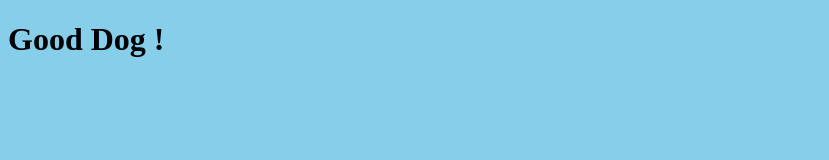
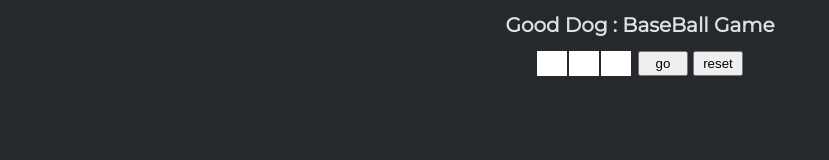
Before and after one commit to hellomac87/goodDog-practice, a website built with Parcel: page src/index.html in a window 1280 px wide. Shown: the whole page, without its empty margins (0-829 px from the left). Built offline with nearby package versions, Linux system fonts and the light colour scheme.

Commit message:
마크업, 로직 작성중

```diff
--- a/src/index.html
+++ b/src/index.html
@@ -1,5 +1,6 @@
 <!DOCTYPE html>
 <html lang="en">
+
 <head>
   <meta charset="UTF-8">
   <meta name="viewport" content="width=device-width, initial-scale=1.0">
@@ -7,9 +8,19 @@
   <title>Good Dog</title>
   <link rel="stylesheet" href="./index.scss">
 </head>
+
 <body>
-  <h1>Good Dog !</h1>
+  <h1>Good Dog : BaseBall Game</h1>
+
+  <form class="input-form">
+    <input class="input-users" type="text" maxlength="1">
+    <input class="input-users" type="text" maxlength="1">
+    <input class="input-users" type="text" maxlength="1">
+    <button class="btn-form" id="btnDo">go</button>
+    <button class="btn-form" id="btnReset">reset</button>
+  </form>
 
   <script src="./index.js"></script>
 </body>
+
 </html>
--- a/src/index.js
+++ b/src/index.js
@@ -1,3 +1,36 @@
-document.querySelector('h1').addEventListener('click', e => {
-  alert('Hell World!');
+let userInput = [];
+
+// 유저 입력 이벤트
+document.querySelectorAll('.input-users').forEach((inputUser, index) => {
+  inputUser.addEventListener('input', (e) => {
+    inputUser.nextElementSibling.focus();
+  });
 });
+
+// 유저 form submit event
+document.querySelector('.input-form').addEventListener('submit', (e) => {
+
+});
+
+
+/* logic
+const arr = [1, 2, 3];
+let answer = [0, 1, 8];
+
+let strike = 0;
+let ball = 0;
+
+for (let i = 0; i < arr.length; i++) {
+  for (let j = 0; j < arr.length; j++) {
+    if (i === j && arr[i] === answer[j]) {
+      strike++;
+    }
+    if (i !== j && arr[i] === answer[j]) {
+      ball++;
+    }
+  }
+}
+
+console.log(`${strike} strike`);
+console.log(`${ball} ball`);
+*/
--- a/src/index.scss
+++ b/src/index.scss
@@ -1,5 +1,37 @@
-$main-color: skyblue;
+@import url('https://fonts.googleapis.com/css?family=Montserrat');
 
+$bg-color: #25292e;
+$default-font-color: #e0e0e0;
+
+*{
+  box-sizing: border-box;
+}
+html{
+  font-size: 10px;
+}
 body {
-  background-color: $main-color;
+  background-color: $bg-color;
+  color:$default-font-color;
+  font-family: 'Montserrat', sans-serif;
 }
+h1{
+  text-align: center;
+}
+.input-form{
+  width:500px;
+  height: 25px;
+  margin: 0 auto;
+  display: flex;
+  justify-content: center;
+  .input-users{
+    width:30px;
+    border:0;
+    margin-right: 2px;
+    text-align: center;
+  }
+  .btn-form{
+    width:50px;
+    margin-left:5px;
+    &:focus{outline: blue;}
+  }
+}
```
Also changed, not shown: 1 other file.
